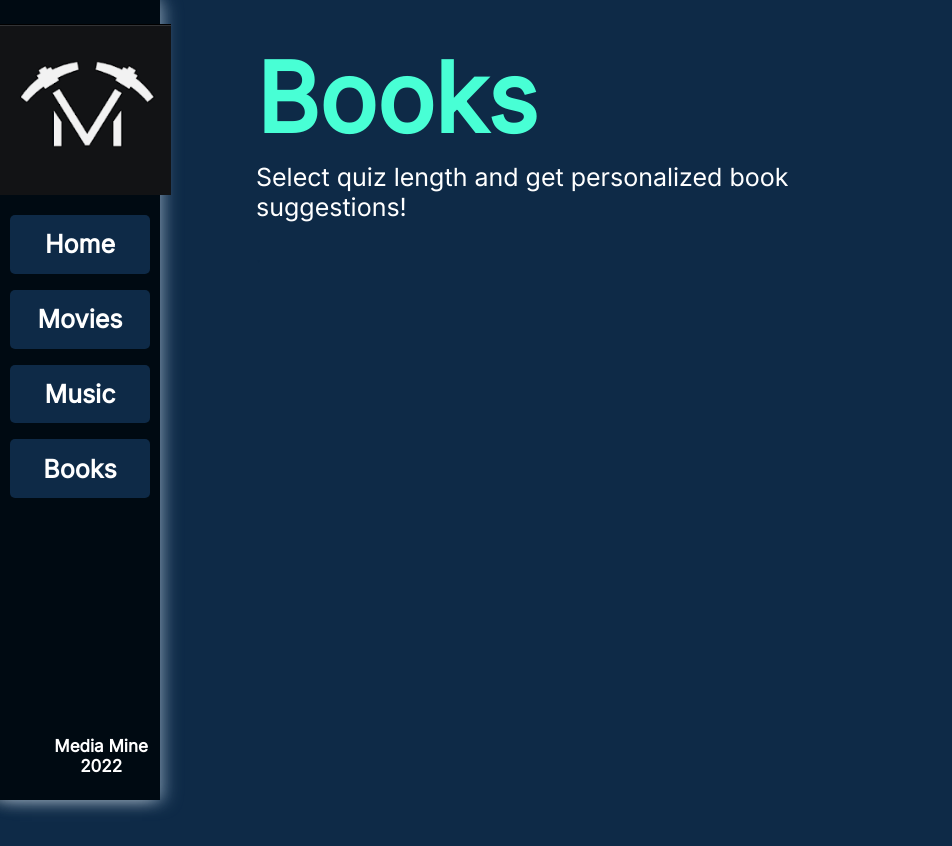
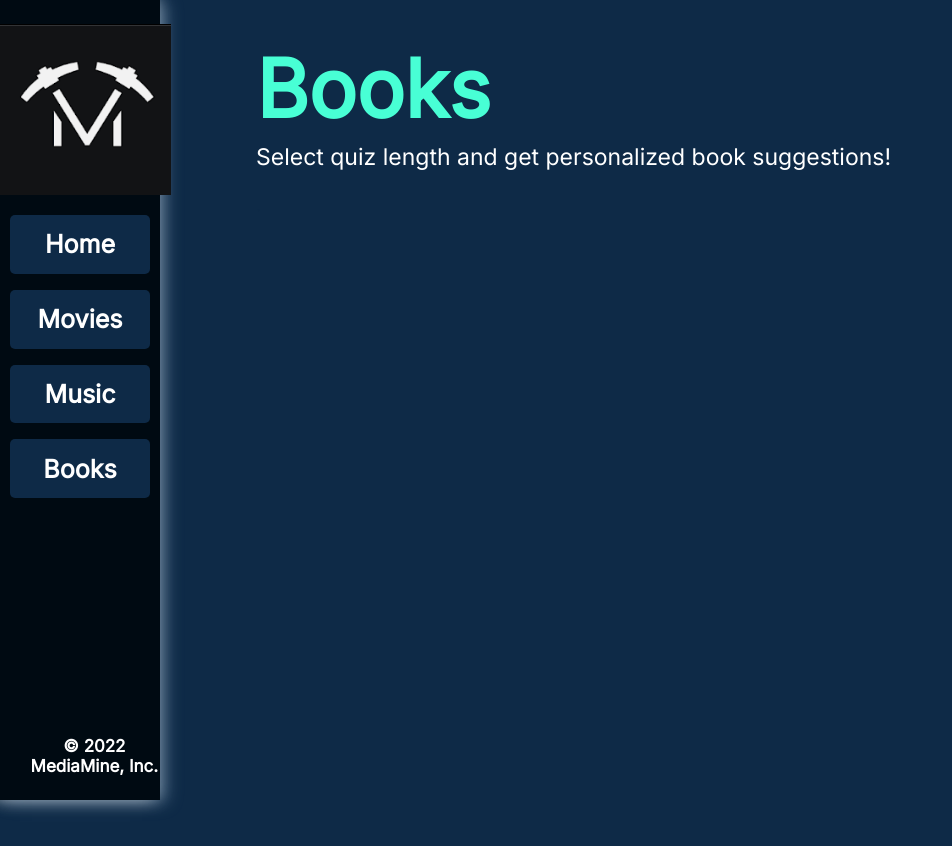
Before and after one commit to jonathanlo411/quiz_app, a Django app: page /books in a window 1280 px wide. Shown: the whole page, without its empty margins (0-952 px from the left). After the commit the page ends 812 px from the top, so only its background shows below. Run offline with Django 4.2, Linux system fonts and the light colour scheme; data that the repository does not hold is empty; parts of the project's set-up code (start-up, migrations or seed data) failed here and were passed over.

Commit message:
minor qol elements

```diff
--- a/quiz_app/landing/static/css/nav.css
+++ b/quiz_app/landing/static/css/nav.css
@@ -45,6 +45,6 @@
     text-align: center;
     position: absolute;
     bottom: 3vh;
-    left: 3.3vw;
+    left: 2.25vw;
     font-size: 17px;
 }
--- a/quiz_app/landing/templates/landing/nav.html
+++ b/quiz_app/landing/templates/landing/nav.html
@@ -9,7 +9,7 @@
     <div class="nav-button" onclick="location.href='/music'">Music</div>
     <div class="nav-button" onclick="location.href='/books'">Books</div>
 
-    <h6 id="mm-cc">Media Mine 2022</h6>
+    <h6 id="mm-cc">&copy; 2022 MediaMine, Inc.</h6>
 </div>
 
 <!-- Nav End -->
--- a/quiz_app/quiz_select/static/css/style.css
+++ b/quiz_app/quiz_select/static/css/style.css
@@ -32,14 +32,14 @@ body {
 
 #title {
     padding-top: 5vh;
-    font-size: 12vh;
+    font-size: 10vh;
     color: var(--highlight);
 }
 
 #title-desc {
     width: 75%;
     margin-top: 0.75vh;
-    font-size: 25px;
+    font-size: 23px;
 }
 
 /* Quiz Entry */
@@ -47,7 +47,7 @@ body {
     display: flex;
     flex-direction: column;
     margin-top: 3vh;
-    height: 75vh;
+    height: 80vh;
     overflow: auto;
     width: 95%;
 }
```
Also changed, not shown: quiz_app/landing/static/css/landing.css (+11 -4 lines), quiz_app/landing/templates/landing/landing.html (+13 -16 lines), quiz_app/db.sqlite3 (deleted).
